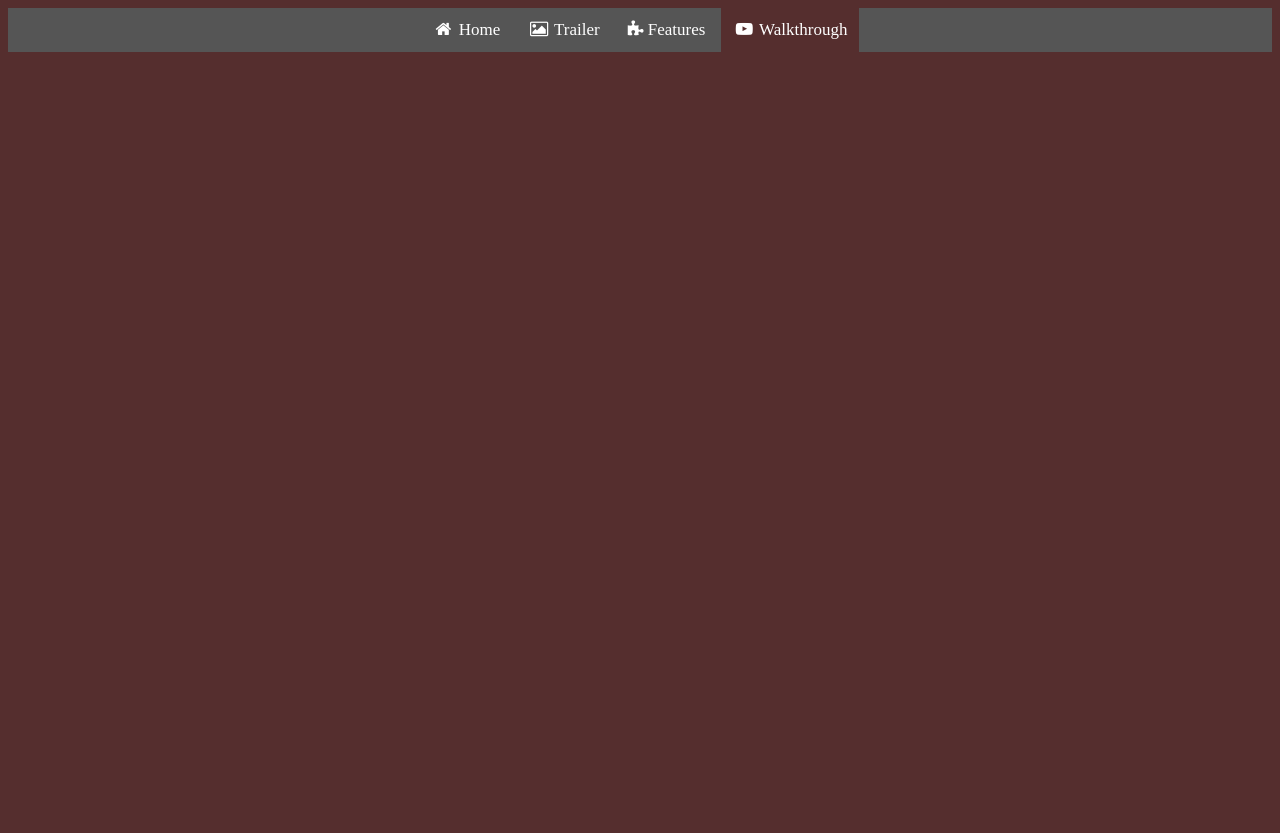
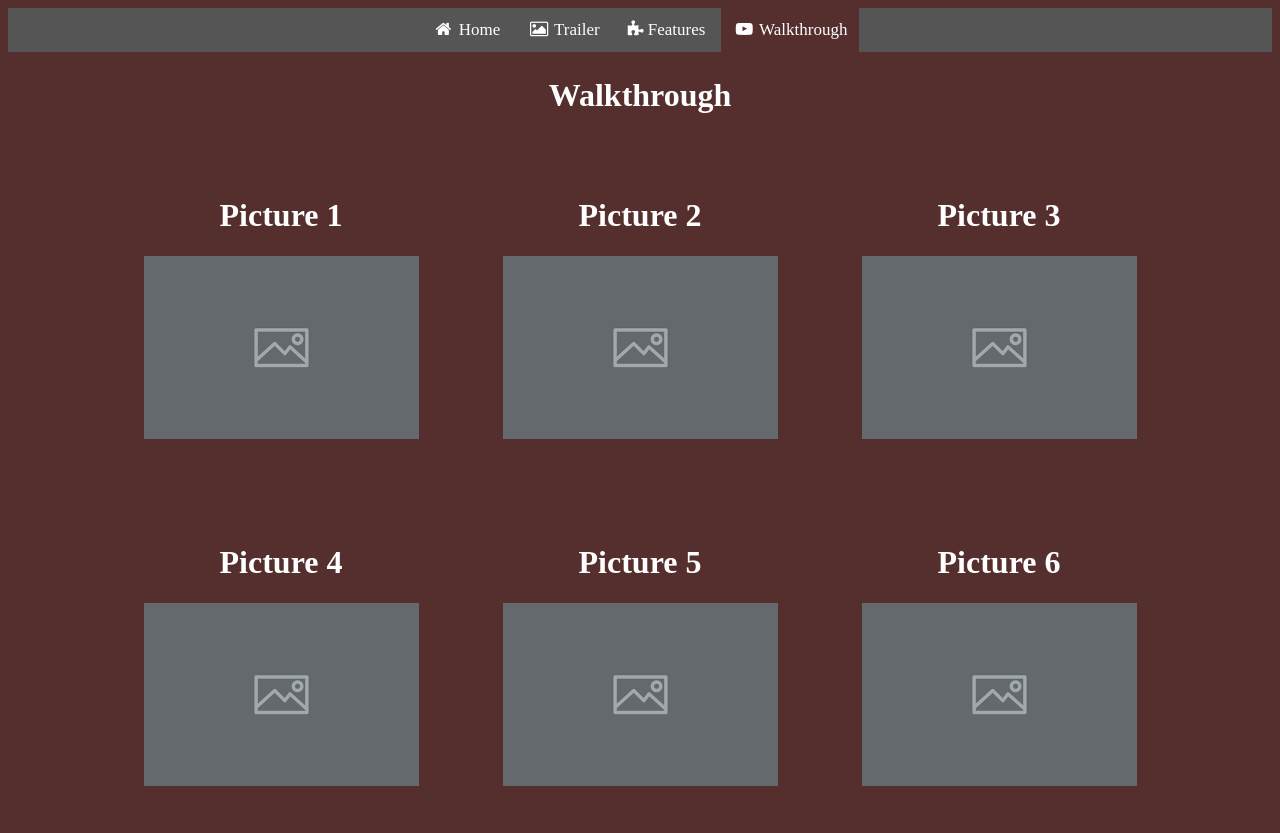
Before and after one commit to ryanbevan3/ryanbevan3.github.io, a plain HTML site: page reviews.html in a window 1280 px wide. Before the commit the page ends 800 px from the top, so only its background shows below. Drawn offline with Linux system fonts and the light colour scheme.

Commit message:
Add files via upload

```diff
--- a/reviews.html
+++ b/reviews.html
@@ -19,5 +19,57 @@
             </div>
         </div>
 
+		<div class="container">
+            <div class="homeHeader">
+                <h1>Walkthrough</h1>
+            </div>
+        </div>
+
+		<div class="container">
+            <div class="containerPictures">
+                <div class="pictureOne">
+                    <h1 class="pictureOneHeader">Picture 1</h1>
+                    <img class="pictureOne" src="images/homeImage.png" alt="Picture 1">
+                </div>
+            </div>
+
+            <div class="containerPictures">
+                <div class="pictureOne">
+                    <h1 class="pictureOneHeader">Picture 2</h1>
+                    <img class="pictureOne" src="images/homeImage.png" alt="Picture 2">
+                </div>
+            </div>
+
+            <div class="containerPictures">
+                <div class="pictureOne">
+                    <h1 class="pictureOneHeader">Picture 3</h1>
+                    <img class="pictureOne" src="images/homeImage.png" alt="Picture 3">
+                </div>
+            </div>
+        </div>
+
+        <div class="container">
+            <div class="containerPictures">
+                <div class="pictureOne">
+                    <h1 class="pictureOneHeader">Picture 4</h1>
+                    <img class="pictureOne" src="images/homeImage.png" alt="Picture 4">
+                </div>
+            </div>
+
+            <div class="containerPictures">
+                <div class="pictureOne">
+                    <h1 class="pictureOneHeader">Picture 5</h1>
+                    <img class="pictureOne" src="images/homeImage.png" alt="Picture 5">
+                </div>
+            </div>
+
+            <div class="containerPictures">
+                <div class="pictureOne">
+                    <h1 class="pictureOneHeader">Picture 6</h1>
+                    <img class="pictureOne" src="images/homeImage.png" alt="Picture 6">
+                </div>
+            </div>
+        </div>
+
     </body>
 </html>
```
Also changed, not shown: gameplay.html (+52 -0 lines), index.html (+1 -1 lines), pictures.html (+5 -39 lines).
